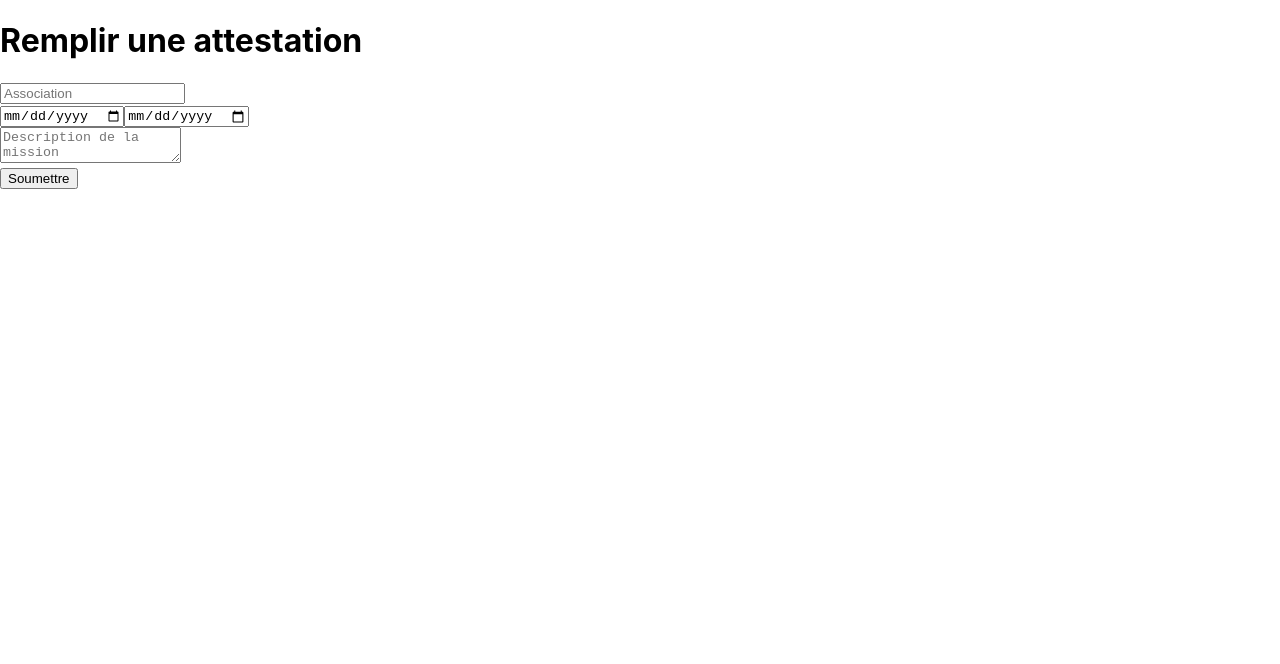
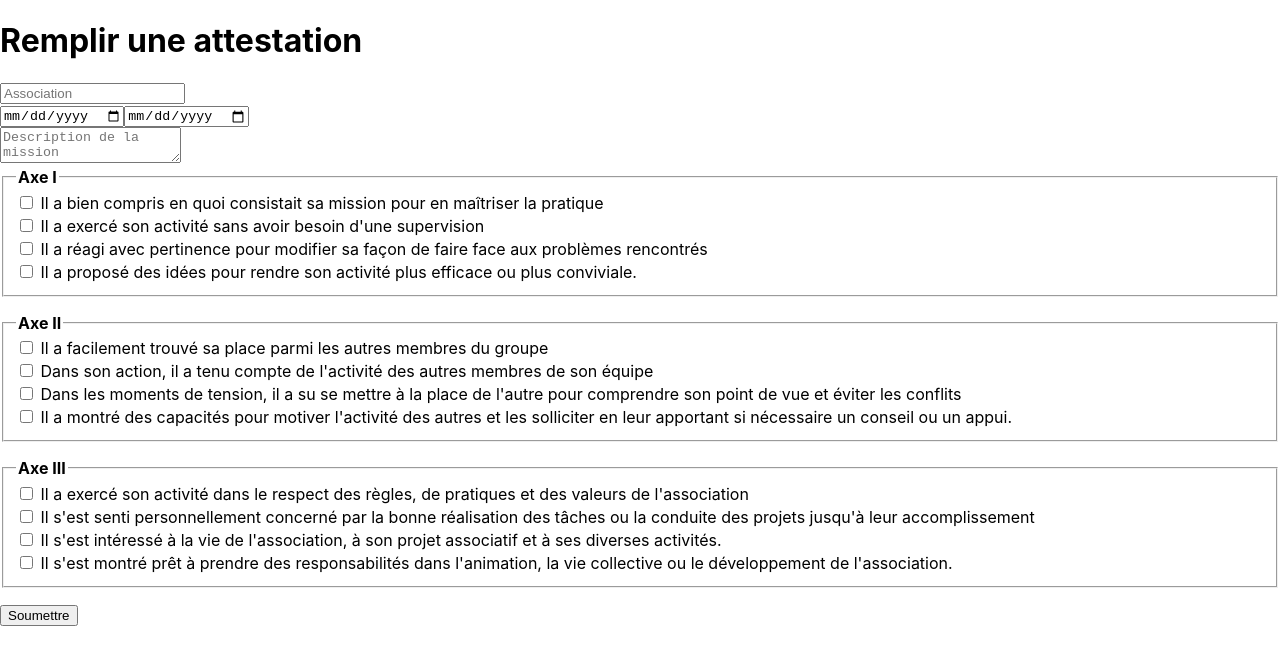
Before and after one commit to AnisseO/benevol-check, a React (Create React App) app in the folder frontend/: page /remplir-attestation in a window 1280 px wide. Shown: the top 664 px of the page. Built offline with nearby package versions, Linux system fonts and the light colour scheme; no server answers.

Commit message:
amélioration attestation (comportements)
ajout comportement a cocher dans les attestations lors soumission

```diff
--- a/frontend/src/pages/RemplirAttestation.js
+++ b/frontend/src/pages/RemplirAttestation.js
@@ -14,6 +14,33 @@ const RemplirAttestation = () => {
     dateDebut: "",
     dateFin: "",
     description: "",
+  });
+
+  const AXES = {
+  I: [
+    "Il a bien compris en quoi consistait sa mission pour en maîtriser la pratique",
+    "Il a exercé son activité sans avoir besoin d'une supervision",
+    "Il a réagi avec pertinence pour modifier sa façon de faire face aux problèmes rencontrés",
+    "Il a proposé des idées pour rendre son activité plus efficace ou plus conviviale."
+  ],
+  II: [
+    "Il a facilement trouvé sa place parmi les autres membres du groupe",
+    "Dans son action, il a tenu compte de l'activité des autres membres de son équipe",
+    "Dans les moments de tension, il a su se mettre à la place de l'autre pour comprendre son point de vue et éviter les conflits",
+    "Il a montré des capacités pour motiver l'activité des autres et les solliciter en leur apportant si nécessaire un conseil ou un appui."
+  ],
+  III: [
+    "Il a exercé son activité dans le respect des règles, de pratiques et des valeurs de l'association",
+    "Il s'est senti personnellement concerné par la bonne réalisation des tâches ou la conduite des projets jusqu'à leur accomplissement",
+    "Il s'est intéressé à la vie de l'association, à son projet associatif et à ses diverses activités.",
+    "Il s'est montré prêt à prendre des responsabilités dans l'animation, la vie collective ou le développement de l'association."
+  ]
+  };
+
+  const [evaluation, setEvaluation] = useState({
+    I: [false, false, false, false],
+    II: [false, false, false, false],
+    III: [false, false, false, false]
   });
 
   const [error, setError] = useState("");
@@ -34,6 +61,7 @@ const RemplirAttestation = () => {
         benevoleId: user?._id,
         nomBenevole: user?.nom,
         emailBenevole: user?.email,
+        evaluationComportements: evaluation,
       });
       setSuccess("Demande envoyée !");
       setTimeout(() => navigate("/tableau-de-bord"), 1500);
@@ -75,6 +103,26 @@ const RemplirAttestation = () => {
           onChange={handleChange}
           required
         /><br/>
+        {Object.entries(AXES).map(([axe, criteres], idxAxe) => (
+        <fieldset key={axe} style={{marginBottom: '1em'}}>
+          <legend><strong>Axe {axe}</strong></legend>
+          {criteres.map((critere, idx) => (
+            <label key={critere} style={{display:'block', marginBottom:3}}>
+              <input
+                type="checkbox"
+                checked={evaluation[axe][idx]}
+                onChange={e => {
+                  setEvaluation(prev => ({
+                    ...prev,
+                    [axe]: prev[axe].map((val, i) => i === idx ? e.target.checked : val)
+                  }));
+                }}
+              />
+              {" "}{critere}
+            </label>
+          ))}
+        </fieldset>
+      ))}
         <button type="submit">Soumettre</button>
       </form>
       {error && <p style={{color:"red"}}>{error}</p>}
```
Also changed, not shown: 2 other files (tests, documents, lock files or other folders).
